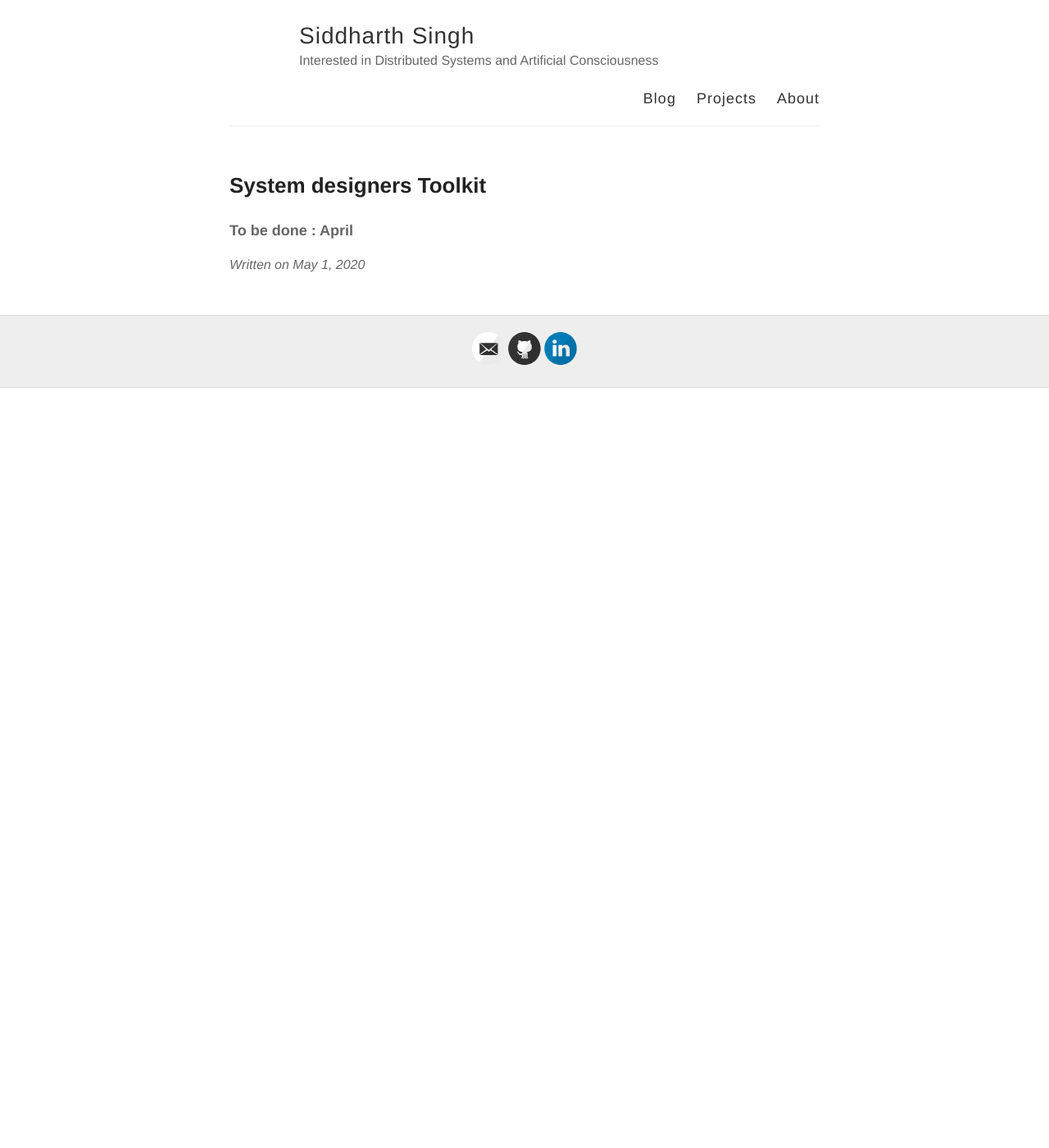
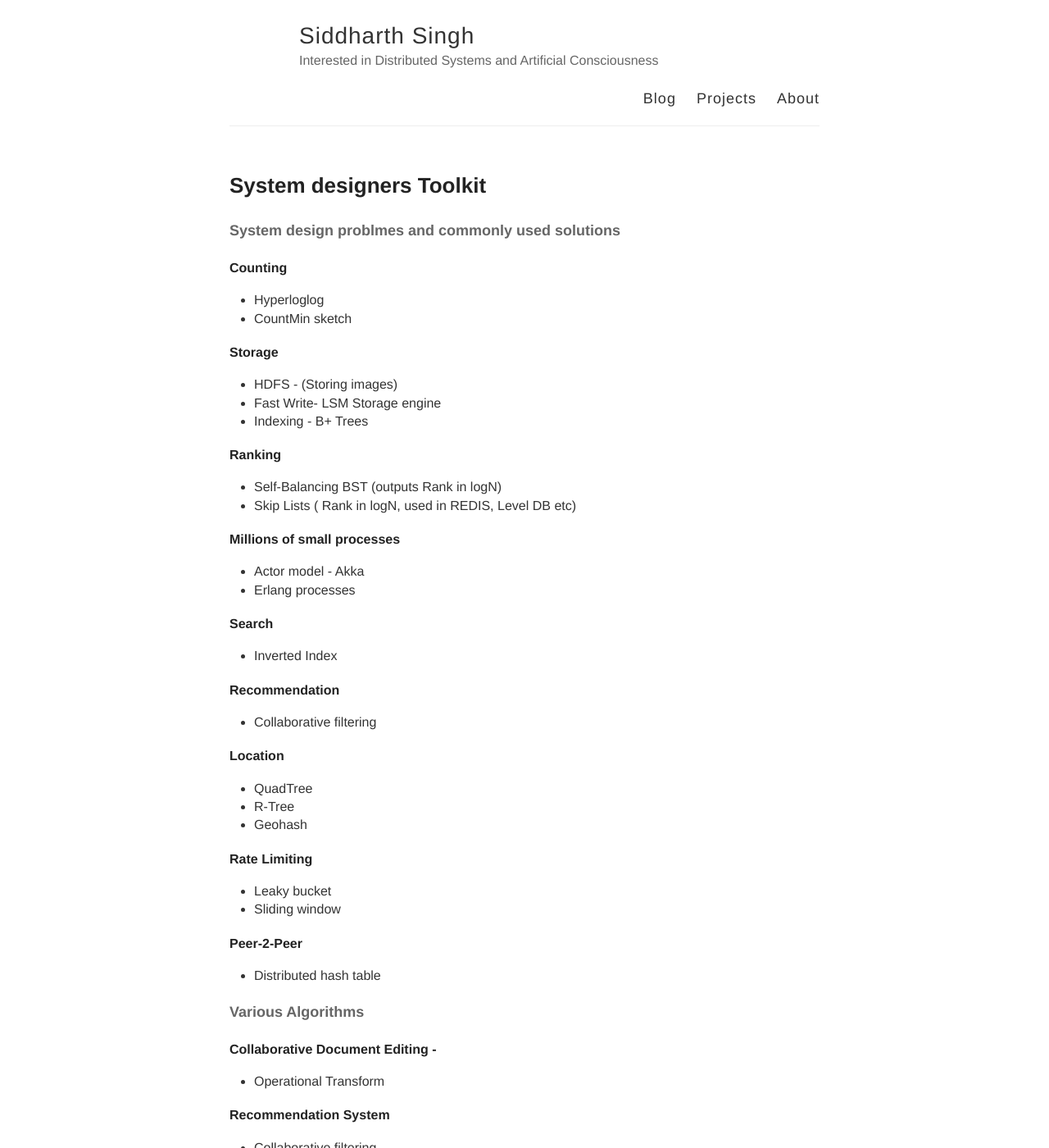
Before and after one commit to siddharthsingh89/siddharthsingh89.github.io, a Jekyll site: the page built from _posts/2020-04-31-System-designers-toolkit.md, in a window 1280 px wide and 1400 px high. Shown: the whole window at 82% size. Built offline with Jekyll 4.4.1, drawn with Linux system fonts in a browser that asks for light colours; comment, search, counter and statistics services are not loaded; some of the changed text lies outside the part shown.

Commit message:
Update 2020-04-31-System-designers-toolkit.md

```diff
--- a/_posts/2020-04-31-System-designers-toolkit.md
+++ b/_posts/2020-04-31-System-designers-toolkit.md
@@ -4,4 +4,52 @@ title: System designers Toolkit
 description : system design, algorithms
 ---
 
-#### To be done : April
+#### System design problmes and commonly used solutions
+
+##### Counting
+ * Hyperloglog
+ * CountMin sketch
+
+##### Storage
+ * HDFS - (Storing images)
+ * Fast Write- LSM Storage engine
+ * Indexing - B+ Trees
+
+#####  Ranking
+ * Self-Balancing BST (outputs Rank in logN)
+ * Skip Lists ( Rank in logN, used in REDIS, Level DB etc)
+
+#####  Millions of small processes
+ * Actor model - Akka
+ * Erlang processes
+
+#####  Search
+ * Inverted Index
+
+#####  Recommendation
+ * Collaborative filtering
+
+##### Location
+ * QuadTree
+ * R-Tree
+ * Geohash
+
+##### Rate Limiting
+ * Leaky bucket
+ * Sliding window
+
+##### Peer-2-Peer
+ * Distributed hash table
+
+
+
+#### Various Algorithms
+
+##### Collaborative Document Editing -
+  * Operational Transform
+
+##### Recommendation System
+  * Collaborative filtering
+
+##### Checking if something exists fast
+ * Bloom filter
```
